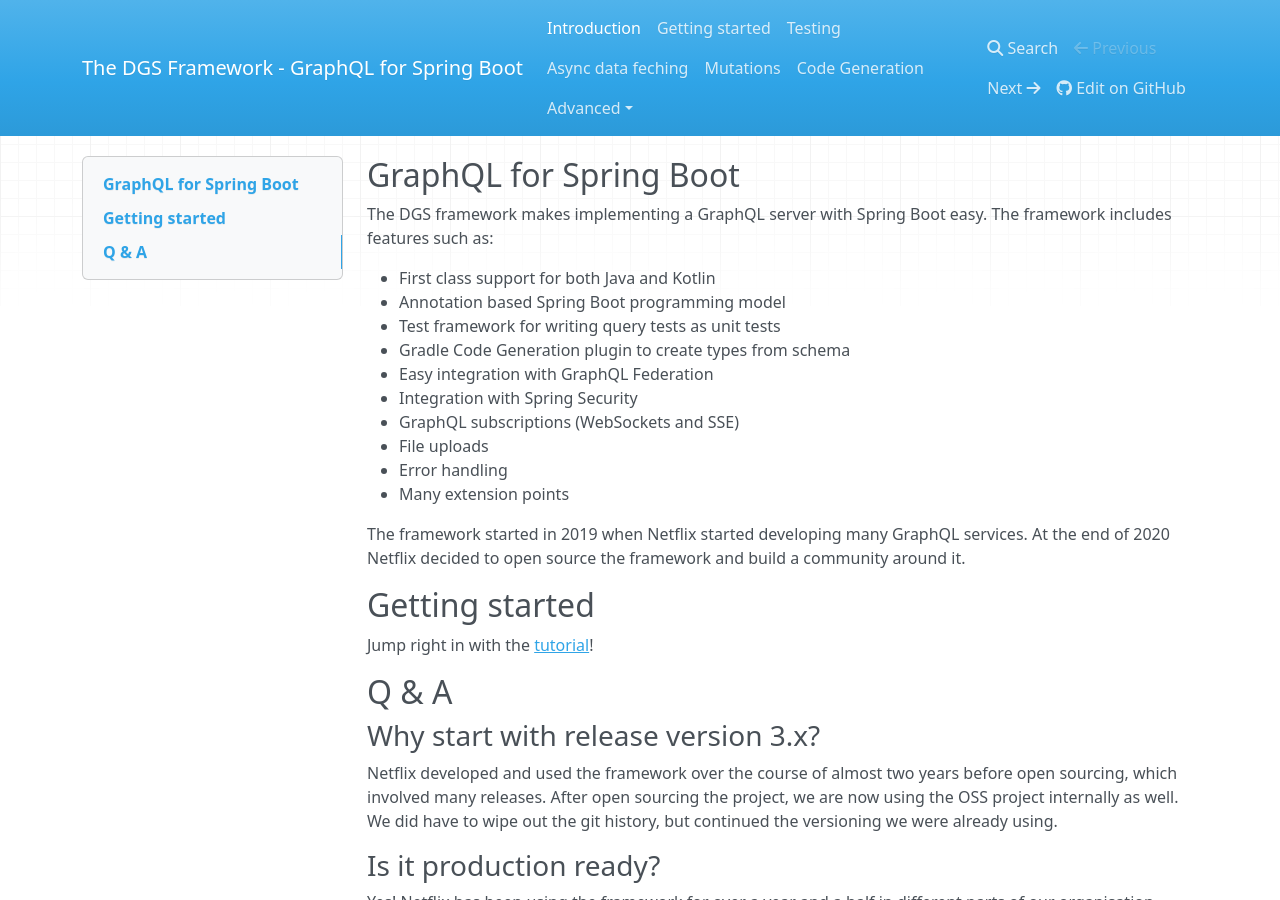
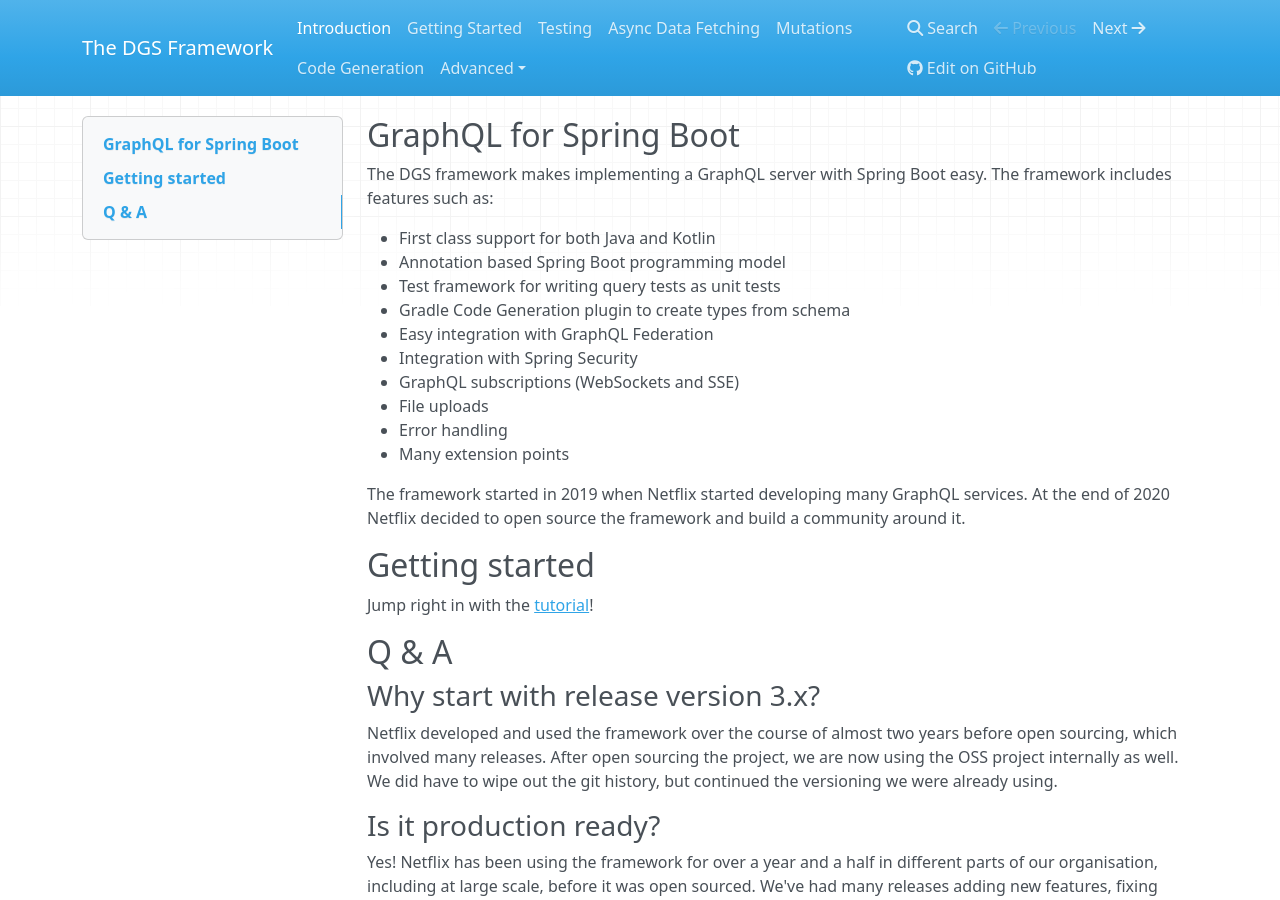
Before and after one commit to Netflix/dgs, an MkDocs documentation site: the page built from docs/index.md, in a window 1280 px wide and 900 px high. Built offline with MkDocs 1.6.1, drawn with Linux system fonts in a browser that asks for light colours; nearby versions of some CDN libraries; some of the changed lines change nothing that is shown.

Commit message:
Updated links in mkdocs.yml.

```diff
--- a/mkdocs.yml
+++ b/mkdocs.yml
@@ -1,15 +1,20 @@
-site_name: The DGS Framework - GraphQL for Spring Boot
+site_name: The DGS Framework
 edit_uri: edit
 repo_name: GitHub
 nav:
   - Introduction: index.md
-  - Getting started: tutorial.md
+  - Getting Started: tutorial.md
   - Testing: query-execution-testing.md
-  - Async data feching: data-loaders.md
+  - Async Data Fetching: data-loaders.md
   - Mutations: mutations.md
   - Code Generation: generating-code-from-schema.md
   - Advanced:
-    - Data fetching context: advanced/custom-datafetcher-context.md
+    - Data Fetching Context: advanced/custom-datafetcher-context.md
+    - Custom Extensions: advanced/customizing.md
+    - Error Handling: advanced/error-handling.md
+    - File Uploads: advanced/file-uploads.md
+    - Subscriptions: advanced/subscriptions.md
+    - Type Resolvers for Abstract Types: advanced/type-resolvers-for-abstract-types.md
 
 extra_css:
   - 'stylesheets/extra.css'
```
